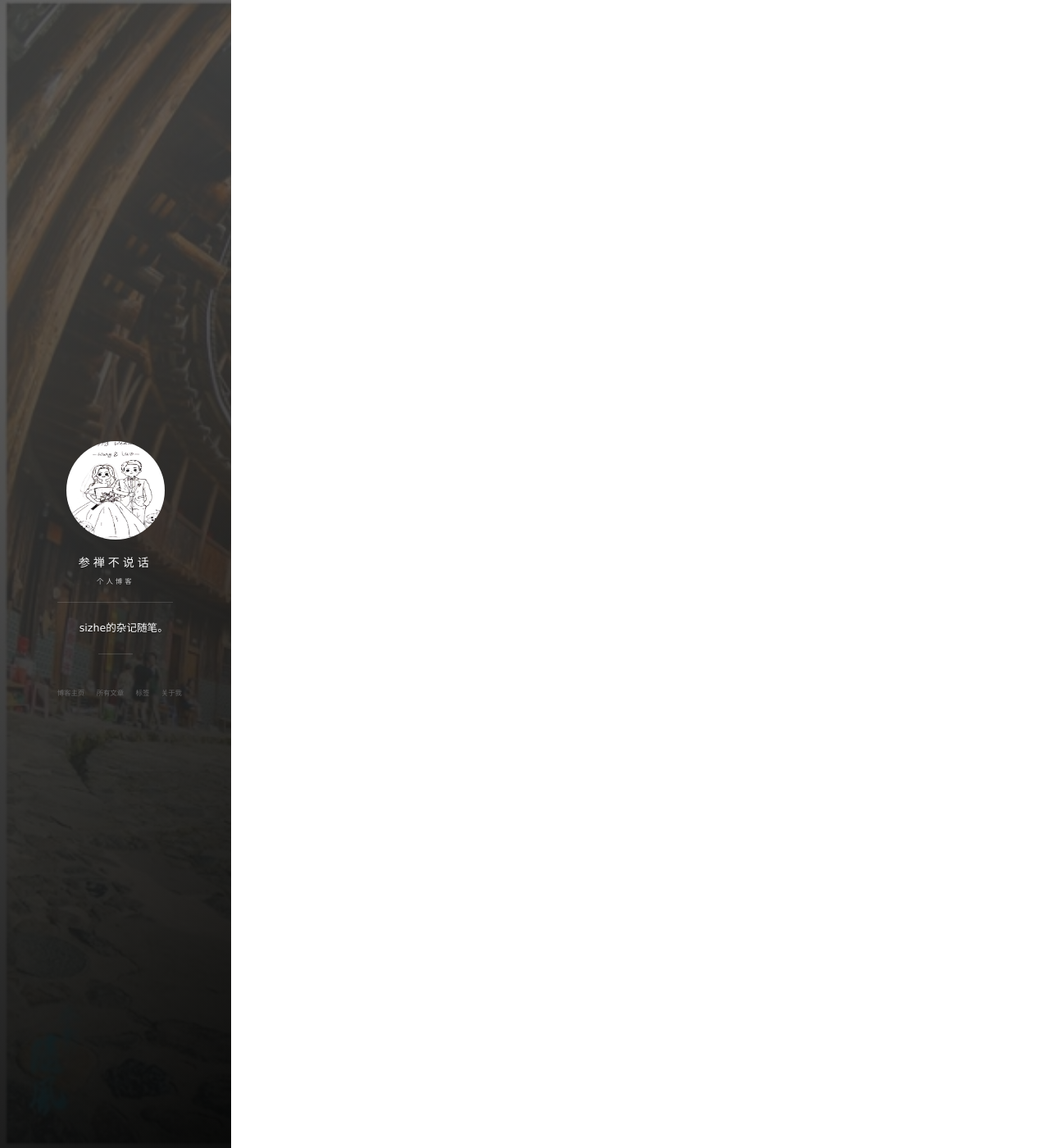
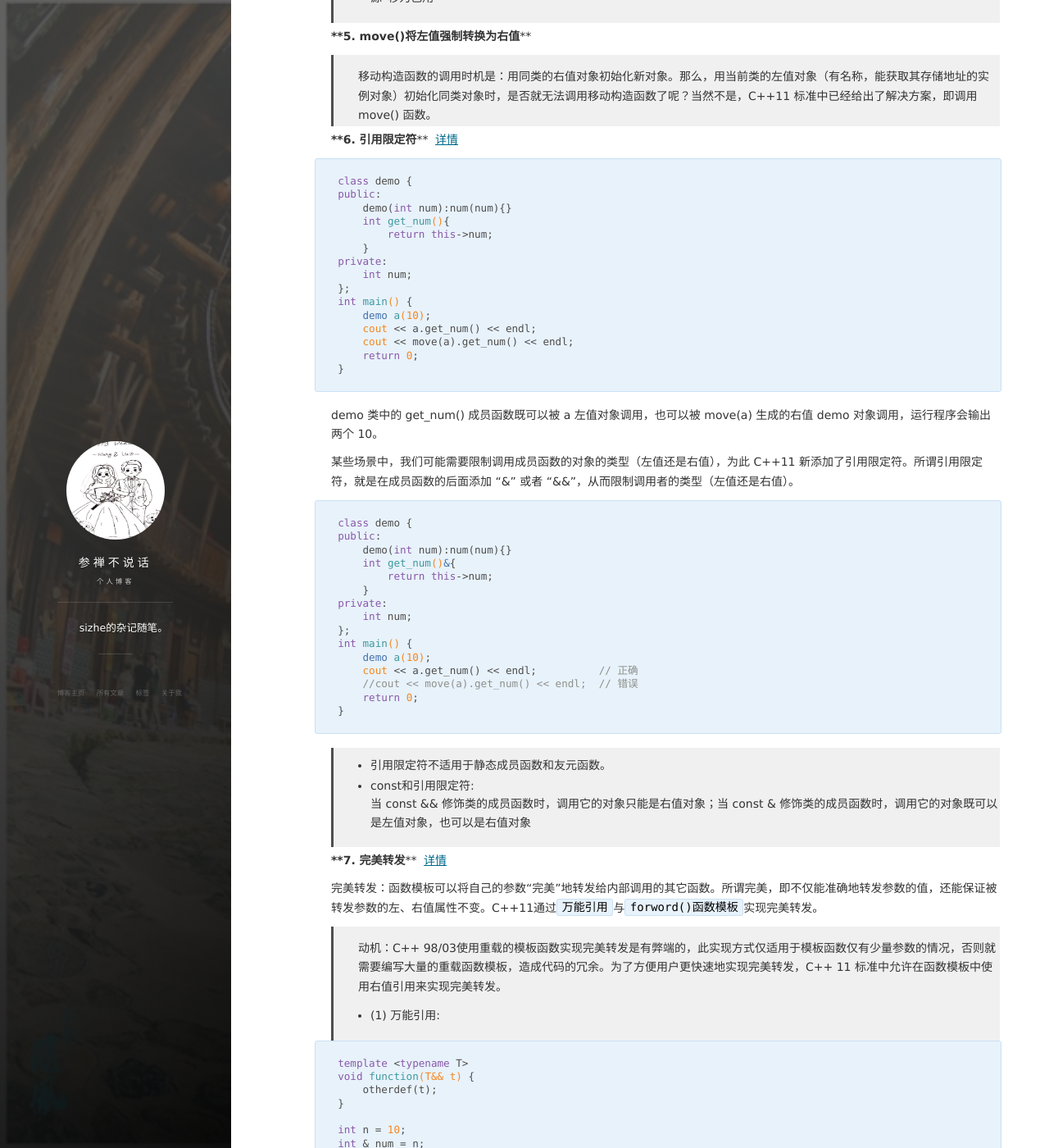
Before and after one commit to SizheLuo/Sizheluo.github.io, a Jekyll site: the page built from _posts/2023-08-21-C&C++.md, in a window 1280 px wide and 1400 px high, scrolled down 10617 px. Shown: the whole window at 82% size. Built offline with Jekyll 4.4.1, drawn with Linux system fonts in a browser that asks for light colours; nearby versions of some CDN libraries; comment, search, counter and statistics services are not loaded; some of the changed text lies outside the part shown.

```diff
--- a/_posts/2023-08-21-C&C++.md
+++ b/_posts/2023-08-21-C&C++.md
@@ -341,6 +341,106 @@ tag: C/C++
 >- constexpr与const的区别：
 > 1）constexpr解决const双重语义问题（只读&常量），保留const“只读”语义，将“常量”语义划分给constexpr
 
+****4. 右值引用****
+
+>- 和声明左值引用一样，右值引用也必须立即进行初始化操作，且只能使用右值进行初始化：int && a = 10;
+>- 和常量左值引用不同的是，右值引用还可以对右值进行修改：int && a = 10; a = 100;
+
+![](https://s3.uuu.ovh/imgs/2023/10/29/4dbceb1dfcb31386.png)
+
+>- 移动语义 [详情](https://c.biancheng.net/view/vip_8694.html)
+
+	demo get_demo(){
+	    return demo();
+	}
+	int main(){
+	    demo a = get_demo();
+	    return 0;
+	}
+
+	construct!                <-- 执行 demo()
+	copy construct!       <-- 执行 return demo()
+	class destruct!         <-- 销毁 demo() 产生的匿名对象
+	copy construct!       <-- 执行 a = get_demo()
+	class destruct!         <-- 销毁 get_demo() 返回的临时对象
+	class destruct!         <-- 销毁 a
+
+>- 移动构造函数：
+以移动而非深拷贝的方式初始化含有指针成员的类对象，移动语义指的就是将其他对象（通常是临时对象）拥有的内存资源“移为已用”
+
+****5. move()将左值强制转换为右值****
+> 移动构造函数的调用时机是：用同类的右值对象初始化新对象。那么，用当前类的左值对象（有名称，能获取其存储地址的实例对象）初始化同类对象时，是否就无法调用移动构造函数了呢？当然不是，C++11 标准中已经给出了解决方案，即调用 move() 函数。
+
+****6. 引用限定符**** [详情](https://c.biancheng.net/view/8598.html)
+
+	class demo {
+	public:
+	    demo(int num):num(num){}
+	    int get_num(){
+	        return this->num;
+	    }
+	private:
+	    int num;
+	};
+	int main() {
+	    demo a(10);
+	    cout << a.get_num() << endl;
+	    cout << move(a).get_num() << endl;
+	    return 0;
+	}
+
+demo 类中的 get_num() 成员函数既可以被 a 左值对象调用，也可以被 move(a) 生成的右值 demo 对象调用，运行程序会输出两个 10。
+
+某些场景中，我们可能需要限制调用成员函数的对象的类型（左值还是右值），为此 C++11 新添加了引用限定符。所谓引用限定符，就是在成员函数的后面添加 "&" 或者 "&&"，从而限制调用者的类型（左值还是右值）。
+
+	class demo {
+	public:
+	    demo(int num):num(num){}
+	    int get_num()&{
+	        return this->num;
+	    }
+	private:
+	    int num;
+	};
+	int main() {
+	    demo a(10);
+	    cout << a.get_num() << endl;          // 正确
+	    //cout << move(a).get_num() << endl;  // 错误
+	    return 0;
+	}
+
+>- 引用限定符不适用于静态成员函数和友元函数。
+>- const和引用限定符:
+>当 const && 修饰类的成员函数时，调用它的对象只能是右值对象；当 const & 修饰类的成员函数时，调用它的对象既可以是左值对象，也可以是右值对象
+
+****7. 完美转发**** [详情](https://c.biancheng.net/view/vip_8695.html)
+
+完美转发：函数模板可以将自己的参数“完美”地转发给内部调用的其它函数。所谓完美，即不仅能准确地转发参数的值，还能保证被转发参数的左、右值属性不变。C++11通过`万能引用`与`forword()函数模板`实现完美转发。
+
+>动机：C++ 98/03使用重载的模板函数实现完美转发是有弊端的，此实现方式仅适用于模板函数仅有少量参数的情况，否则就需要编写大量的重载函数模板，造成代码的冗余。为了方便用户更快速地实现完美转发，C++ 11 标准中允许在函数模板中使用右值引用来实现完美转发。
+
+>- (1) 万能引用:
+
+	template <typename T>
+	void function(T&& t) {
+	    otherdef(t);
+	}
+
+	int n = 10;
+	int & num = n;
+	function(num); // T 为 int&
+	int && num2 = 11;
+	function(num2); // T 为 int &&
+
+>当实参为左值或者左值引用（A&）时，函数模板中 T&& 将转变为 A&（A& && = A&）
+当实参为右值或者右值引用（A&&）时，函数模板中 T&& 将转变为 A&&（A&& && = A&&）
+
+>- (2) forword< T >():
+
+> 通过将函数模板的形参类型设置为 T&&，我们可以很好地解决接收左、右值的问题。但除此之外，还需要解决一个问题，即无论传入的形参是左值还是右值，对于函数模板内部来说，形参既有名称又能寻址，因此它都是左值。那么如何才能将函数模板接收到的形参连同其左、右值属性，一起传递给被调用的函数呢？---forword() 函数模板用于修饰被调用函数中需要维持参数左、右值属性的参数
+
+****8. nullptr: 初始化空指针****
+
 ### 参考资源
 
     参考资源
```
Also changed, not shown: _posts/2023-07-23-代码随想录.md (+59 -0 lines).
